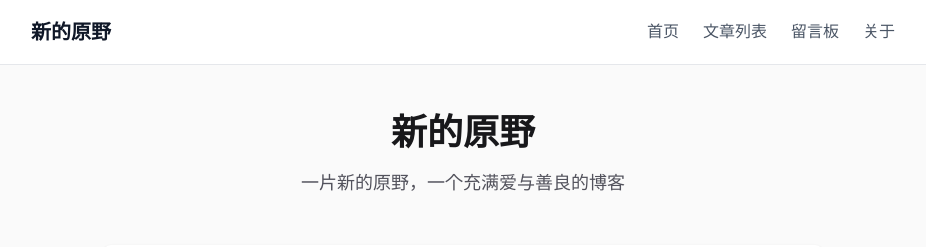
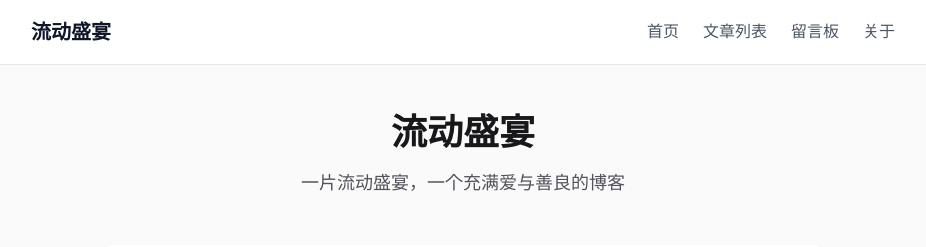
Before and after one commit to Walessong/woke-soul-blog, a Next.js app: page / in a window 1280 px wide. Shown: the top 247 px of the page, without its empty margins (177-1103 px from the left). Built offline with nearby package versions, Linux system fonts and the light colour scheme.

Commit message:
Change title from '新的原野' to '流动盛宴'

```diff
--- a/app/layout.tsx
+++ b/app/layout.tsx
@@ -15,8 +15,8 @@ const geistMono = Geist_Mono({
 });
 
 export const metadata: Metadata = {
-  title: "Woke Soul — 新的原野",
-  description: "一片新的原野，一个充满爱与善良的博客",
+  title: "Woke Soul — 流动盛宴",
+  description: "一片流动盛宴，一个充满爱与善良的博客",
 };
 
 export default function RootLayout({ children }: LayoutProps<"/">) {
--- a/app/page.tsx
+++ b/app/page.tsx
@@ -7,10 +7,10 @@ export default function Home() {
       <div className="max-w-3xl mx-auto px-6 py-12">
         <div className="mb-12 text-center">
           <h1 className="text-4xl font-bold text-zinc-900 dark:text-zinc-50 mb-4">
-            新的原野
+            流动盛宴
           </h1>
           <p className="text-lg text-zinc-600 dark:text-zinc-400">
-            一片新的原野，一个充满爱与善良的博客
+            一片流动盛宴，一个充满爱与善良的博客
           </p>
         </div>
 
--- a/components/Footer.tsx
+++ b/components/Footer.tsx
@@ -3,7 +3,7 @@ export default function Footer() {
     <footer className="border-t border-gray-200 bg-white mt-auto">
       <div className="mx-auto max-w-4xl px-4 py-6">
         <p className="text-center text-sm text-gray-600">
-          © {new Date().getFullYear()} Woke Soul. 一片新的原野，一个充满爱与善良的博客
+          © {new Date().getFullYear()} Woke Soul. 一片流动盛宴，一个充满爱与善良的博客
         </p>
       </div>
     </footer>
--- a/components/Header.tsx
+++ b/components/Header.tsx
@@ -6,7 +6,7 @@ export default function Header() {
       <div className="mx-auto max-w-4xl px-4">
         <div className="flex h-16 items-center justify-between">
           <Link href="/" className="text-xl font-bold text-gray-900">
-            新的原野
+            流动盛宴
           </Link>
           <nav className="flex gap-6">
             <Link href="/" className="text-gray-600 hover:text-gray-900">
```
